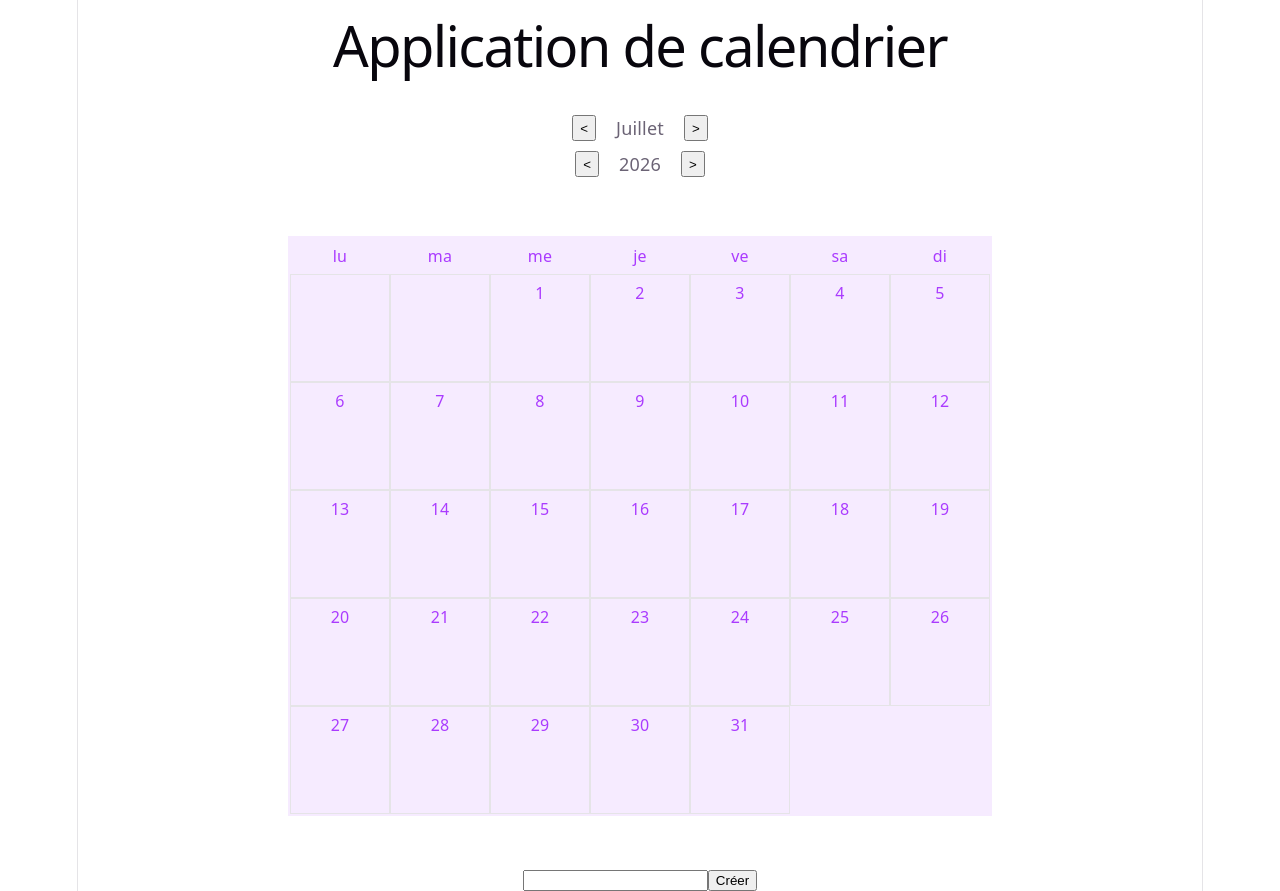
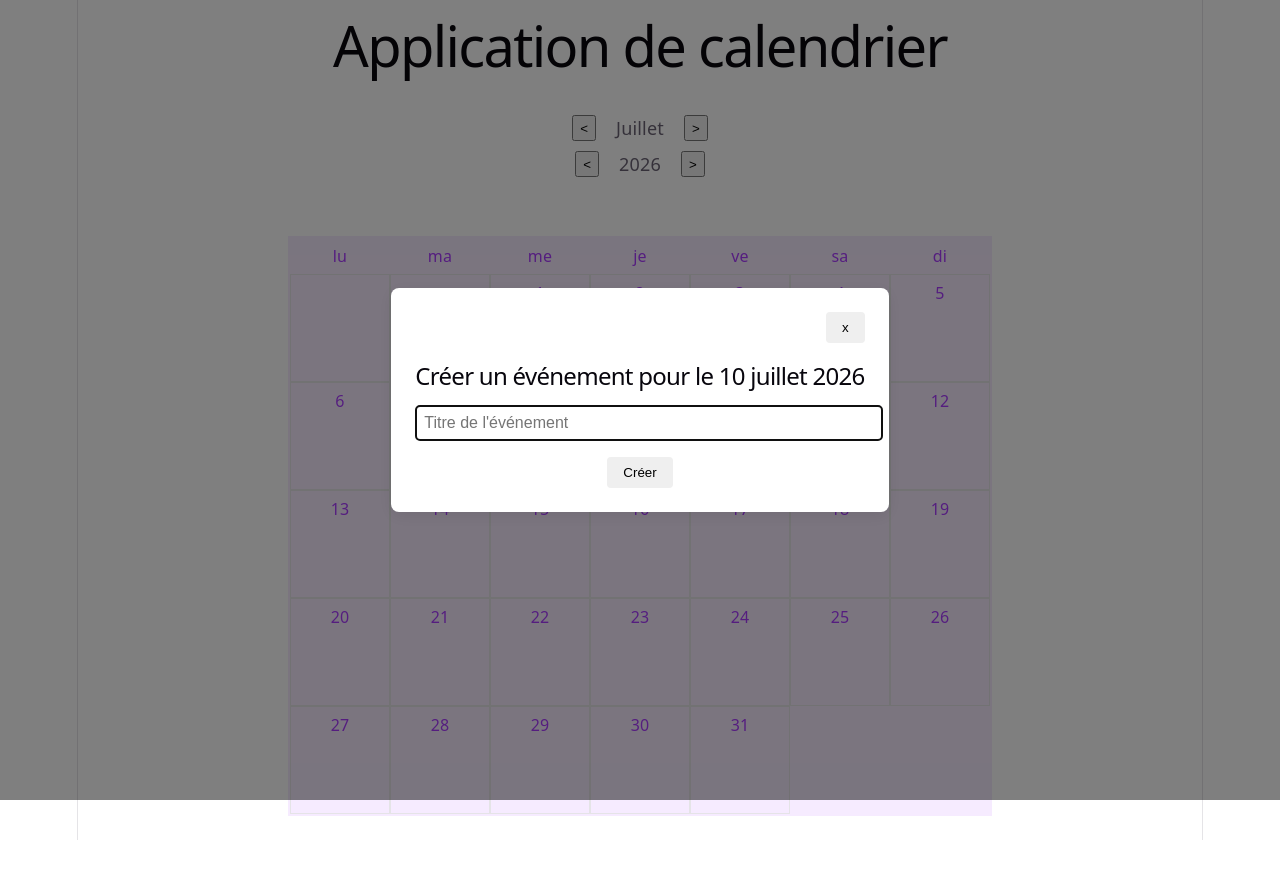
Before and after one commit to Boscher-audrey/Weenat_calendar_app, a React (Vite) app: page / in a window 1280 px wide. Both pictures are taken after a click on the element "10". After the commit the page ends 840 px from the top, so only its background shows below. Built offline with nearby package versions, Linux system fonts and the light colour scheme.

Commit message:
feat: event creation in accessible modal

```diff
--- a/src/App.tsx
+++ b/src/App.tsx
@@ -1,11 +1,11 @@
 import './App.css'
 
-import { useEffect, useState } from 'react'
+import { useCallback, useEffect, useState } from 'react'
 
 import { CalendarGrid } from './components/CalendarGrid'
 import { CalendarHeader } from './components/CalendarHeader'
-import { EventForm } from './components/EventForm'
 import { EventList } from './components/EventList'
+import { EventModal } from './components/EventModal'
 import type { CalendarEvent } from './types/calendar.types'
 import { formatDateToIsoDate } from './utils/dates'
 import type { IsoDate } from './utils/dates.types'
@@ -13,8 +13,7 @@ import type { IsoDate } from './utils/dates.types'
 function App() {
   const [displayedDate, setDisplayedDate] = useState<Date>(new Date())
   const [selectedDate, setSelectedDate] = useState<IsoDate | null>(null)
-  const [eventTitleInput, setEventTitleInput] = useState<string>('')
-  const [formVisible, setFormVisible] = useState<boolean>(false)
+  const [modalVisible, setModalVisible] = useState<boolean>(false)
   const [calendarEvents, setCalendarEvents] = useState<Array<CalendarEvent>>(() => {
     const stored = localStorage.getItem('calendarEvents')
     if (!stored) return []
@@ -29,6 +28,20 @@ function App() {
     localStorage.setItem('calendarEvents', JSON.stringify(calendarEvents))
   }, [calendarEvents])
 
+  const onCloseModal = useCallback(() => {
+    setModalVisible(false)
+    setSelectedDate(null)
+  }, [])
+
+  useEffect(() => {
+    // Close modal on escape key press
+    const onKeyDown = (e: KeyboardEvent) => {
+      if (e.key === 'Escape') onCloseModal()
+    }
+    window.addEventListener('keydown', onKeyDown)
+    return () => window.removeEventListener('keydown', onKeyDown)
+  }, [onCloseModal])
+
   const onChangeDate = (offsetMonth: number, offsetYear: number) => {
     setDisplayedDate(
       new Date(displayedDate.getFullYear() + offsetYear, displayedDate.getMonth() + offsetMonth, 1),
@@ -40,29 +53,23 @@ function App() {
       new Date(displayedDate.getFullYear(), displayedDate.getMonth(), day),
     )
 
-    setFormVisible(true)
-
     setSelectedDate(formatedDate)
+    setModalVisible(true)
   }
 
-  const onChangeForm = (value: string) => {
-    setEventTitleInput(value)
-  }
-
-  const onCreateCalendarEvent = () => {
-    if (eventTitleInput !== '') {
+  const onCreateCalendarEvent = (title: string) => {
+    if (title !== '') {
       setCalendarEvents([
         ...calendarEvents,
         {
           id: crypto.randomUUID(),
           date: selectedDate ?? formatDateToIsoDate(displayedDate),
-          title: eventTitleInput,
+          title,
         },
       ])
 
       setSelectedDate(null)
-      setEventTitleInput('')
-      setFormVisible(false)
+      setModalVisible(false)
     }
   }
 
@@ -86,11 +93,11 @@ function App() {
           onDeleteCalendarEvent={onDeleteCalendarEvent}
         />
 
-        {formVisible ? (
-          <EventForm
-            eventTitleInput={eventTitleInput}
-            onChangeForm={onChangeForm}
+        {modalVisible ? (
+          <EventModal
             onCreateCalendarEvent={onCreateCalendarEvent}
+            onCloseModal={onCloseModal}
+            selectedDate={selectedDate ?? formatDateToIsoDate(displayedDate)}
           />
         ) : null}
 
--- a/src/components/EventForm.tsx
+++ /dev/null
@@ -1,18 +0,0 @@
-type EventFormProps = {
-  eventTitleInput: string
-  onChangeForm: (value: string) => void
-  onCreateCalendarEvent: () => void
-}
-
-export const EventForm = ({
-  eventTitleInput,
-  onChangeForm,
-  onCreateCalendarEvent,
-}: EventFormProps) => {
-  return (
-    <div>
-      <input value={eventTitleInput} onChange={(event) => onChangeForm(event.target.value)}></input>
-      <button onClick={() => onCreateCalendarEvent()}>Créer</button>
-    </div>
-  )
-}
--- /dev/null
+++ b/src/components/EventModal.css
@@ -0,0 +1,64 @@
+.event-modal {
+  position: fixed;
+  inset: 0;
+  z-index: 100;
+  background-color: rgba(0, 0, 0, 0.5);
+  display: flex;
+  justify-content: center;
+  align-items: center;
+}
+
+.event-modal-content {
+  background: var(--bg);
+  padding: 24px;
+  border-radius: 8px;
+  box-shadow: var(--shadow);
+  min-width: 300px;
+}
+
+.event-modal-content h2 {
+  font-family: var(--heading);
+  font-weight: 500;
+  color: var(--text-h);
+  font-size: 24px;
+  letter-spacing: -0.72px;
+  margin-bottom: 16px;
+}
+
+.event-modal-content input {
+  width: 100%;
+  padding: 8px;
+  margin-bottom: 16px;
+  border: 1px solid var(--border);
+  border-radius: 4px;
+  font-size: 16px;
+}
+
+.event-modal-content button {
+  padding: 8px 16px;
+  border: none;
+  border-radius: 4px;
+  cursor: pointer;
+}
+
+.event-modal-content button:hover {
+  background-color: var(--accent);
+  color: white;
+}
+
+.event-modal-close {
+  display: block;
+  margin-left: auto;
+}
+
+.sr-only {
+  position: absolute;
+  width: 1px;
+  height: 1px;
+  padding: 0;
+  margin: -1px;
+  overflow: hidden;
+  clip: rect(0, 0, 0, 0);
+  white-space: nowrap;
+  border: 0;
+}
--- /dev/null
+++ b/src/components/EventModal.tsx
@@ -0,0 +1,61 @@
+import './EventModal.css'
+
+import { useState } from 'react'
+
+import type { IsoDate } from '../utils/dates.types'
+
+type EventModalProps = {
+  onCreateCalendarEvent: (title: string) => void
+  onCloseModal: () => void
+  selectedDate: IsoDate
+}
+
+export const EventModal = ({
+  onCreateCalendarEvent,
+  onCloseModal,
+  selectedDate,
+}: EventModalProps) => {
+  const [eventTitleInput, setEventTitleInput] = useState<string>('')
+
+  const onChangeForm = (value: string) => {
+    setEventTitleInput(value)
+  }
+
+  const onSubmitForm = (event: React.SubmitEvent<HTMLFormElement>) => {
+    event.preventDefault()
+    onCreateCalendarEvent(eventTitleInput)
+  }
+
+  return (
+    <div className="event-modal" onClick={() => onCloseModal()}>
+      <div className="event-modal-content" onClick={(event) => event.stopPropagation()}>
+        <button className="event-modal-close" onClick={() => onCloseModal()} aria-label="Fermer">
+          x
+        </button>
+        <h2>
+          Créer un événement pour le{' '}
+          {new Date(selectedDate).toLocaleString('fr-FR', {
+            day: 'numeric',
+            month: 'long',
+            year: 'numeric',
+          })}
+        </h2>
+
+        <form onSubmit={(event) => onSubmitForm(event)}>
+          <label className="sr-only" htmlFor="event-title">
+            Titre de l'événement
+          </label>
+          <input
+            autoFocus
+            id="event-title"
+            placeholder="Titre de l'événement"
+            value={eventTitleInput}
+            onChange={(event) => onChangeForm(event.target.value)}
+          />
+
+          <button type="submit">Créer</button>
+        </form>
+      </div>
+    </div>
+  )
+}
--- a/src/index.css
+++ b/src/index.css
@@ -5,6 +5,7 @@
   --border: #e5e4e7;
   --accent: #aa3bff;
   --accent-bg: rgba(170, 59, 255, 0.1);
+  --shadow: 0px 4px 16px rgba(0, 0, 0, 0.08);
 
   --sans: system-ui, 'Segoe UI', Roboto, sans-serif;
   --heading: system-ui, 'Segoe UI', Roboto, sans-serif;
```
